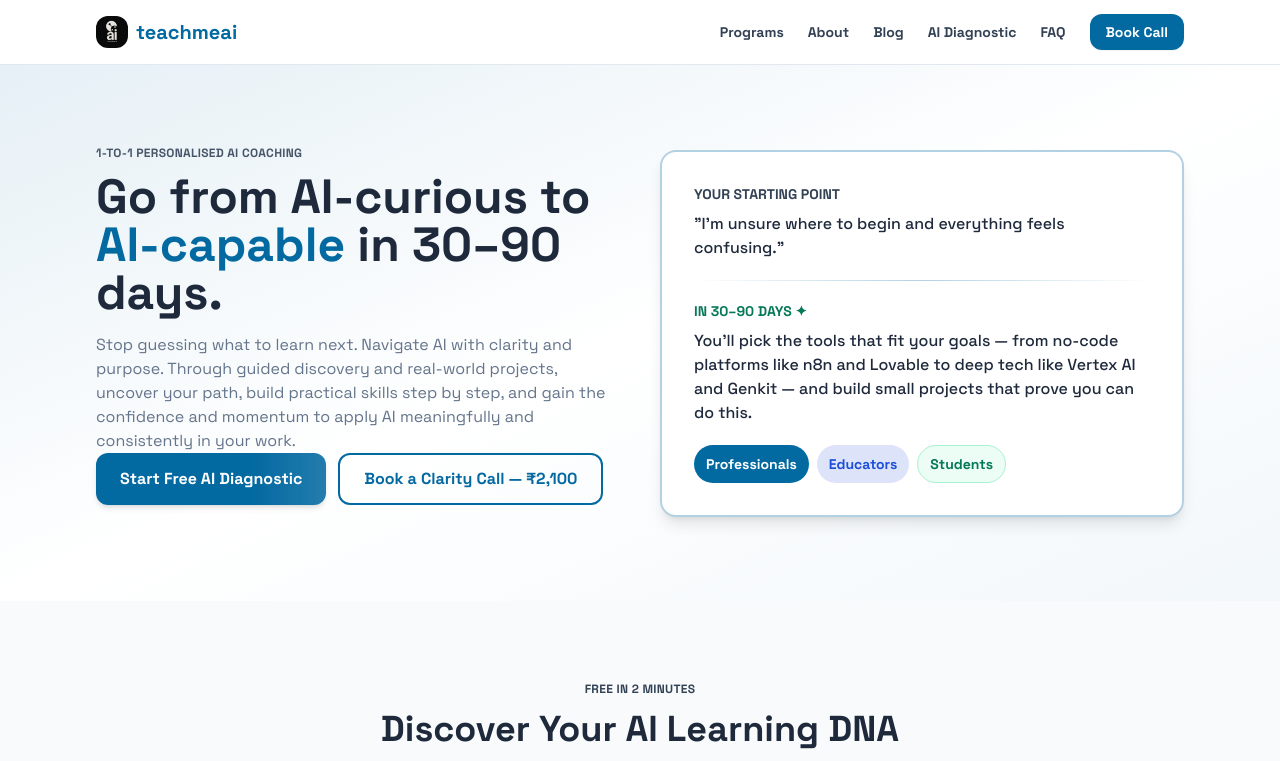
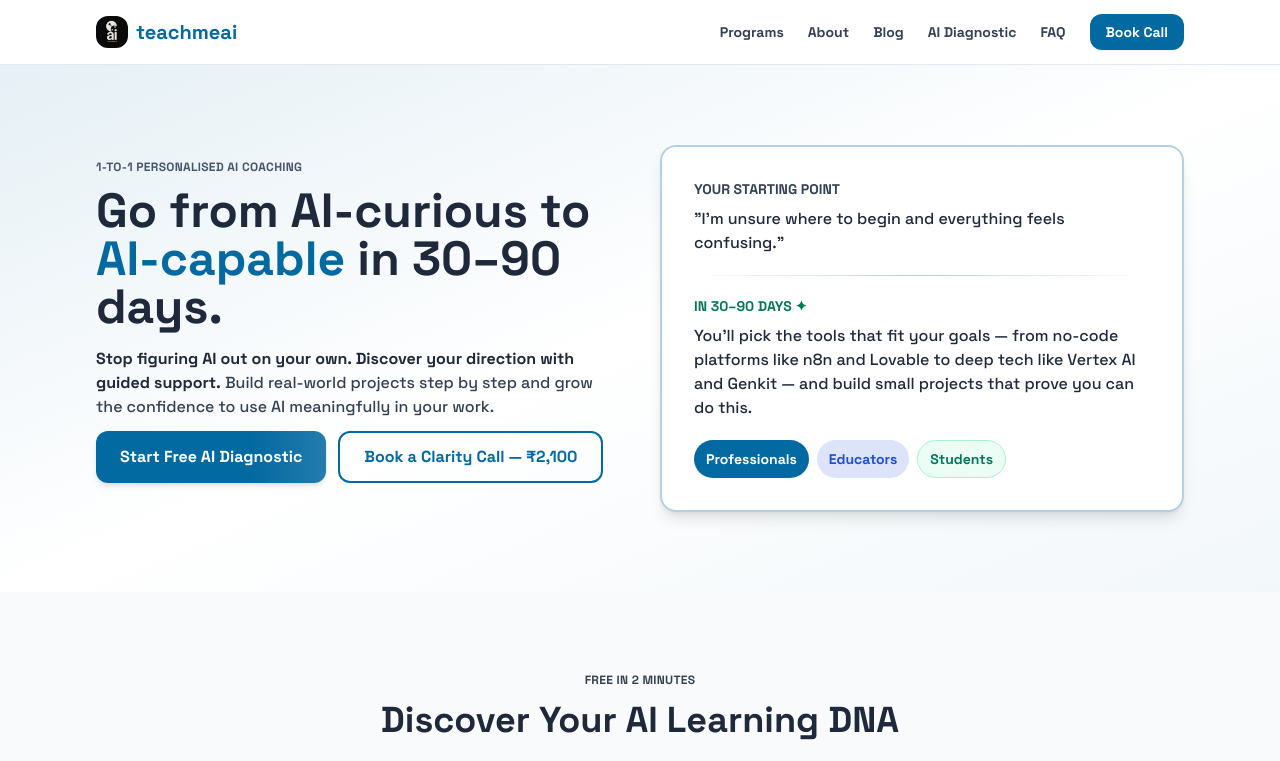
Before and after one commit to teachme-ai/teachmeai-home-site, a Next.js app: page / in a window 1280 px wide. Shown: the top 761 px of the page. Built offline with nearby package versions, Linux system fonts and the light colour scheme.

Commit message:
style: bold hero hook text v2.18.6

```diff
--- a/components/hero.tsx
+++ b/components/hero.tsx
@@ -39,7 +39,9 @@ export function Hero() {
           <h1 className="text-4xl md:text-5xl font-bold text-brand-dark leading-tight mb-4">
             Go from AI-curious to <span className="bg-gradient-to-r from-brand-primary to-sky-700 bg-clip-text text-transparent">AI-capable</span> in 30–90 days.
           </h1>
-          Stop guessing what to learn next. Navigate AI with clarity and purpose. Through guided discovery and real-world projects, uncover your path, build practical skills step by step, and gain the confidence and momentum to apply AI meaningfully and consistently in your work.
+          <p className="text-base text-slate-700 font-medium mb-3">
+            <span className="font-bold text-brand-dark">Stop figuring AI out on your own. Discover your direction with guided support.</span> Build real-world projects step by step and grow the confidence to use AI meaningfully in your work.
+          </p>
           <div className="flex flex-col sm:flex-row gap-3 mb-4">
             <button
               onClick={() => {
--- a/package.json
+++ b/package.json
@@ -1,6 +1,6 @@
 {
   "name": "teachmeai-home-site",
-  "version": "2.18.5",
+  "version": "2.18.6",
   "private": true,
   "browserslist": [
     "last 2 Chrome versions",
```
